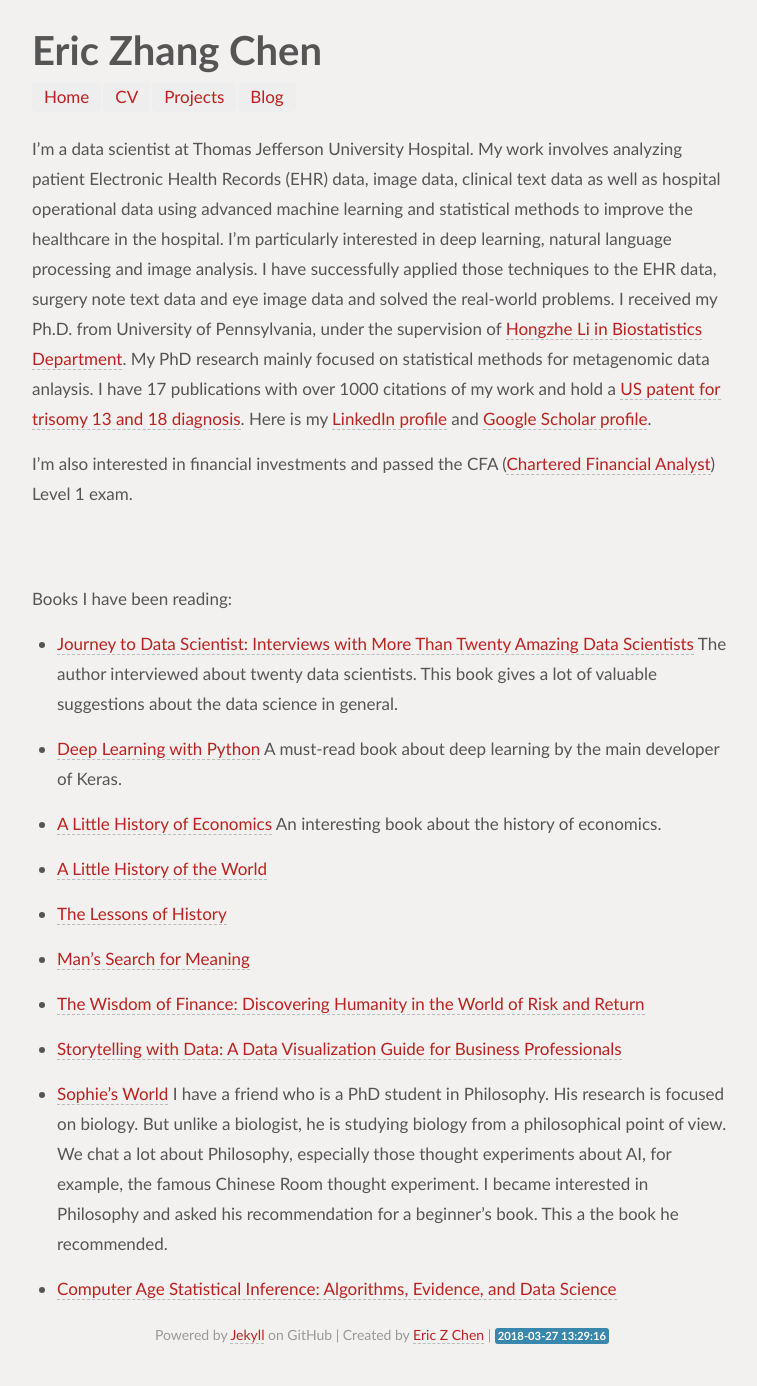
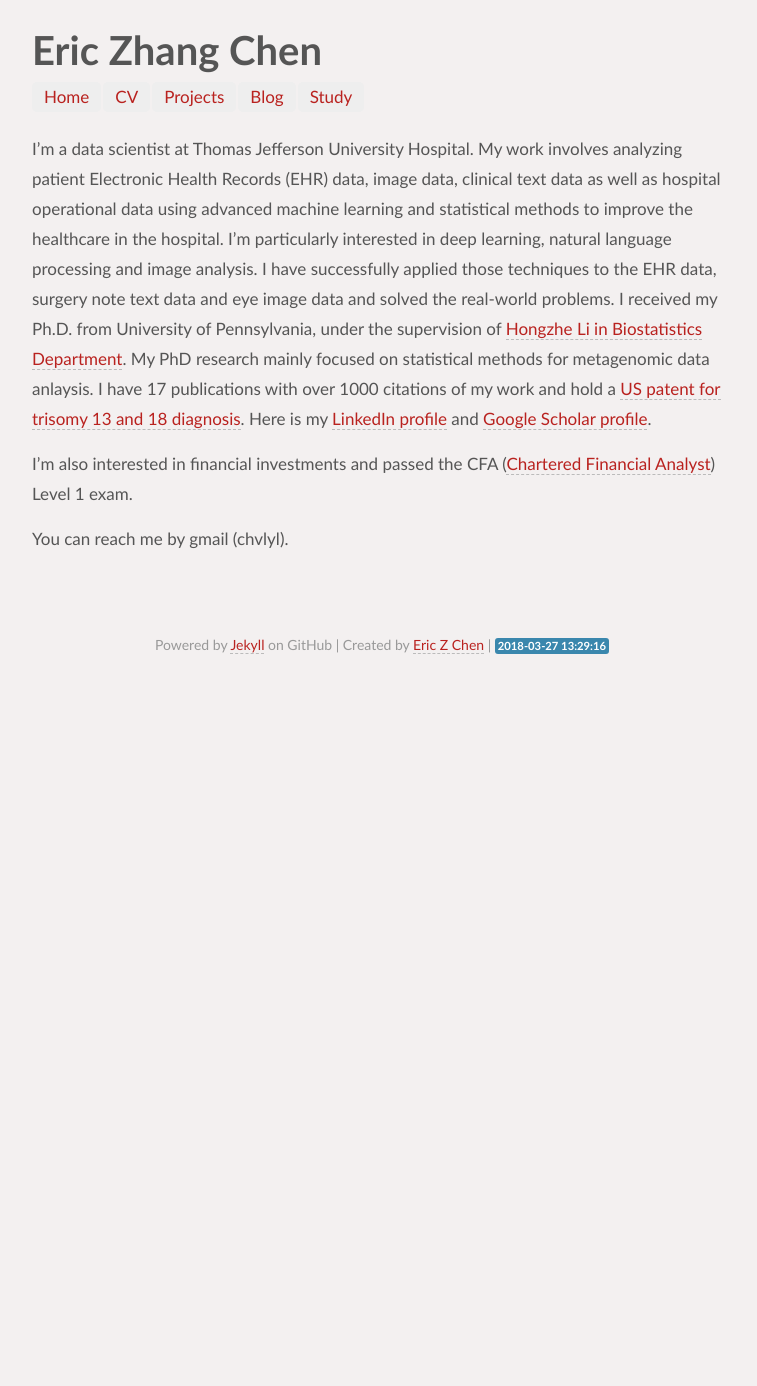
Before and after one commit to chvlyl/chvlyl.github.io, a Jekyll site: the page built from index.md, in a window 1280 px wide. Shown: the whole page, without its empty margins (258-1015 px from the left). Built offline with Jekyll 4.4.1, drawn with Linux system fonts in a browser that asks for light colours; after the commit the page ends 900 px from its top, so only the background shows below that.

Commit message:
add study page

```diff
--- a/_layouts/home.html
+++ b/_layouts/home.html
@@ -17,6 +17,7 @@
   <li><a href="/cv/">CV</a></li>
   <li><a href="/projects/">Projects</a></li>
   <li><a href="/blog/">Blog</a></li>
+  <li><a href="/study/">Study</a></li>
 </ul>
 {{ content }}
 <footer>
--- a/index.md
+++ b/index.md
@@ -8,41 +8,11 @@
 
  I'm also interested in financial investments and passed the CFA ([Chartered Financial Analyst](https://www.cfainstitute.org/pages/index.aspx)) Level 1 exam.
 
+You can reach me by gmail (chvlyl).
 
 <br>
 ---
-Books I have been reading:
 
-* [Journey to Data Scientist: Interviews with More Than Twenty Amazing Data Scientists](https://www.amazon.com/gp/product/1548984248/ref=oh_aui_detailpage_o03_s00?ie=UTF8&psc=1)
-The author interviewed about twenty data scientists. This book gives a lot of valuable suggestions about the data science in general.
-
-
-* [Deep Learning with Python](https://www.amazon.com/gp/product/1617294438/ref=oh_aui_detailpage_o01_s00?ie=UTF8&psc=1)
-A must-read book about deep learning by the main developer of Keras.
-
-* [A Little History of Economics](https://www.amazon.com/gp/product/0300206364/ref=oh_aui_detailpage_o07_s00?ie=UTF8&psc=1)
-An interesting book about the history of economics.
-
-
-* [A Little History of the World](https://www.amazon.com/Little-History-World-Histories/dp/030014332X/ref=sr_1_1?s=books&ie=UTF8&qid=1513996880&sr=1-1&keywords=the+little+history+of+the+world)
-
-
-* [The Lessons of History](https://www.amazon.com/gp/product/143914995X/ref=oh_aui_detailpage_o02_s00?ie=UTF8&psc=1)
-
-
-* [Man's Search for Meaning](https://www.amazon.com/gp/product/080701429X/ref=oh_aui_detailpage_o09_s00?ie=UTF8&psc=1)
-
-
-* [The Wisdom of Finance: Discovering Humanity in the World of Risk and Return](https://www.amazon.com/gp/product/054491113X/ref=oh_aui_detailpage_o07_s00?ie=UTF8&psc=1)
-
-* [Storytelling with Data: A Data Visualization Guide for Business Professionals](https://www.amazon.com/Storytelling-Data-Visualization-Business-Professionals/dp/1119002257/ref=sr_1_1?ie=UTF8&qid=1513996696&sr=8-1&keywords=storytelling+with+data)
-
-
-* [Sophie's World](https://www.amazon.com/Sophies-World-History-Philosophy-Classics/dp/0374530718)
-I have a friend who is a PhD student in Philosophy. His research is focused on biology. But unlike a biologist, he is studying biology from a philosophical point of view. We chat a lot about Philosophy, especially those thought experiments about AI, for example, the famous Chinese Room thought experiment. I became interested in Philosophy and asked his recommendation for a beginner’s book. This a the book he recommended.
-
-
-* [Computer Age Statistical Inference: Algorithms, Evidence, and Data Science](https://www.amazon.com/Computer-Age-Statistical-Inference-Mathematical/dp/1107149894)
 
 <!---
 <img style="float:left" width="40%" height="40%" src="/image/Certificates/Big_Data_UC-CLT9CTCF.jpg">
```
Also changed, not shown: study/index.md (added, +41 -0 lines).
